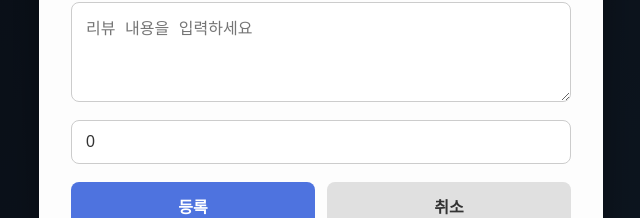
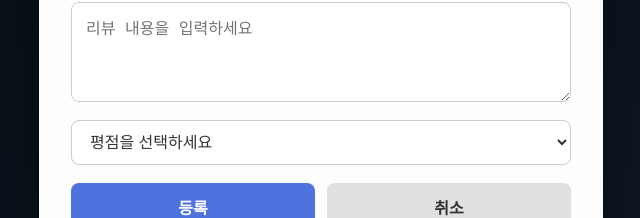
Before and after one commit to sejkim2/opensw_project, a React (Create React App) app in the folder requirements/frontend/: page /review in a window 1280 px wide. Both pictures are taken after a click on the button "✍ 리뷰 작성하기". Shown: the part 342-560 px from the top of the page, without its empty margins (319-959 px from the left). Built offline with nearby package versions, Linux system fonts and the light colour scheme.

Commit message:
feature: 리뷰 등록 기능 구현(더미데이터)

```diff
--- a/requirements/frontend/src/pages/ReviewPage.jsx
+++ b/requirements/frontend/src/pages/ReviewPage.jsx
@@ -1,34 +1,41 @@
 import React, { useEffect, useState } from "react";
 import './ReviewPage.css';
 
-const ReviewPage = ({ userId }) => {
+const ReviewPage = ({ userId: propUserId }) => {
     const [movies, setMovies] = useState([]);
     const [selectedMovieId, setSelectedMovieId] = useState("");
     const [content, setContent] = useState("");
-    const [rating, setRating] = useState(0);
+    const [rating, setRating] = useState("");
     const [showModal, setShowModal] = useState(false);
 
+    // ✅ userId 설정: props → localStorage
+    const storedUser = JSON.parse(localStorage.getItem("user"));
+    const userId = propUserId || storedUser?.id;
+
+    // ✅ 더미 영화 데이터
     useEffect(() => {
-        // 백엔드 API가 없으므로 임시 하드코딩
-        setMovies([
-            { id: 1, title: "Interstellar" },
-            { id: 2, title: "Inception" },
-            { id: 3, title: "La La Land" },
-        ]);
+        const dummyMovies = [
+            { id: 1, title: "인셉션" },
+            { id: 2, title: "인터스텔라" },
+            { id: 3, title: "라라랜드" },
+        ];
+        setMovies(dummyMovies);
     }, []);
 
     const handleSubmit = async () => {
-        if (!selectedMovieId || !content || rating < 0 || rating > 5) {
+        if (!userId || !selectedMovieId || !content.trim() || rating === "") {
             alert("모든 정보를 정확히 입력하세요!");
             return;
         }
 
         const review = {
-            userId: userId,
+            userId: Number(userId),
             movieId: Number(selectedMovieId),
-            content: content,
+            content: content.trim(),
             rating: parseFloat(rating),
         };
+
+        console.log("📤 등록 요청 데이터:", review);
 
         try {
             const res = await fetch("/api/reviews", {
@@ -39,21 +46,23 @@ const ReviewPage = ({ userId }) => {
                 body: JSON.stringify(review),
             });
 
+            const result = await res.json();
+            console.log("📥 응답 상태코드:", res.status, "📥 응답 내용:", result);
+
             if (res.status === 201) {
                 alert("리뷰가 등록되었습니다!");
                 setContent("");
-                setRating(0);
+                setRating("");
                 setSelectedMovieId("");
                 setShowModal(false);
             } else if (res.status === 409) {
-                const error = await res.json();
-                alert(`리뷰 등록 실패: ${error.message}`);
+                alert(`리뷰 등록 실패: ${result.message}`);
             } else {
-                const error = await res.json();
-                alert(`리뷰 등록 실패: ${error.message}`);
+                alert(`리뷰 등록 실패: ${result.message}`);
             }
         } catch (err) {
             console.error("리뷰 등록 중 오류:", err);
+            alert("서버 오류로 리뷰 등록에 실패했습니다.");
         }
     };
 
@@ -71,33 +80,43 @@ const ReviewPage = ({ userId }) => {
                     <div className="modal-review" onClick={(e) => e.stopPropagation()}>
                         <h3>✍ 리뷰 작성</h3>
 
-                        <select className="form-field"
+                        <select
+                            className="form-field"
                             value={selectedMovieId}
                             onChange={(e) => setSelectedMovieId(e.target.value)}
                         >
                             <option value="">영화를 선택하세요</option>
-                            {movies.map((movie) => (
-                                <option key={movie.id} value={movie.id}>
-                                    {movie.title}
-                                </option>
-                            ))}
+                            {Array.isArray(movies) &&
+                                movies.map((movie) => (
+                                    <option key={movie.id} value={movie.id}>
+                                        {movie.title}
+                                    </option>
+                                ))}
                         </select>
 
-                        <textarea className="form-field"
+                        <textarea
+                            className="form-field"
                             placeholder="리뷰 내용을 입력하세요"
                             value={content}
                             onChange={(e) => setContent(e.target.value)}
                         />
 
-                        <input className="form-field"
-                            type="number"
-                            placeholder="평점 (0.0 ~ 5.0)"
+                        {/* ✅ 0.5 단위 평점 선택 */}
+                        <select
+                            className="form-field"
                             value={rating}
                             onChange={(e) => setRating(e.target.value)}
-                            step="0.1"
-                            min="0"
-                            max="5"
-                        />
+                        >
+                            <option value="">평점을 선택하세요</option>
+                            {[...Array(11)].map((_, i) => {
+                                const value = (i * 0.5).toFixed(1);
+                                return (
+                                    <option key={value} value={value}>
+                                        {value}
+                                    </option>
+                                );
+                            })}
+                        </select>
 
                         <div className="button-group">
                             <button onClick={handleSubmit} className="submit-btn">등록</button>
```
